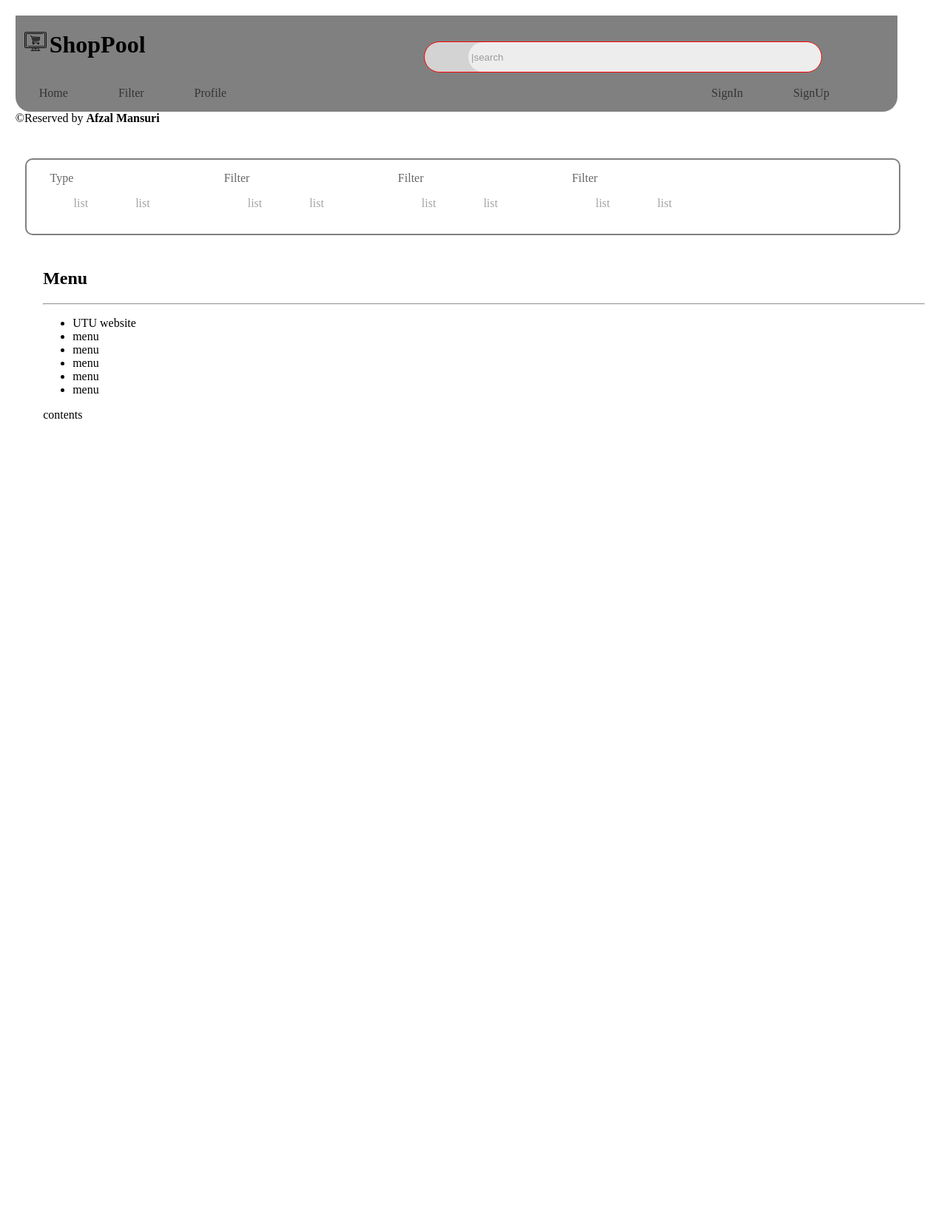
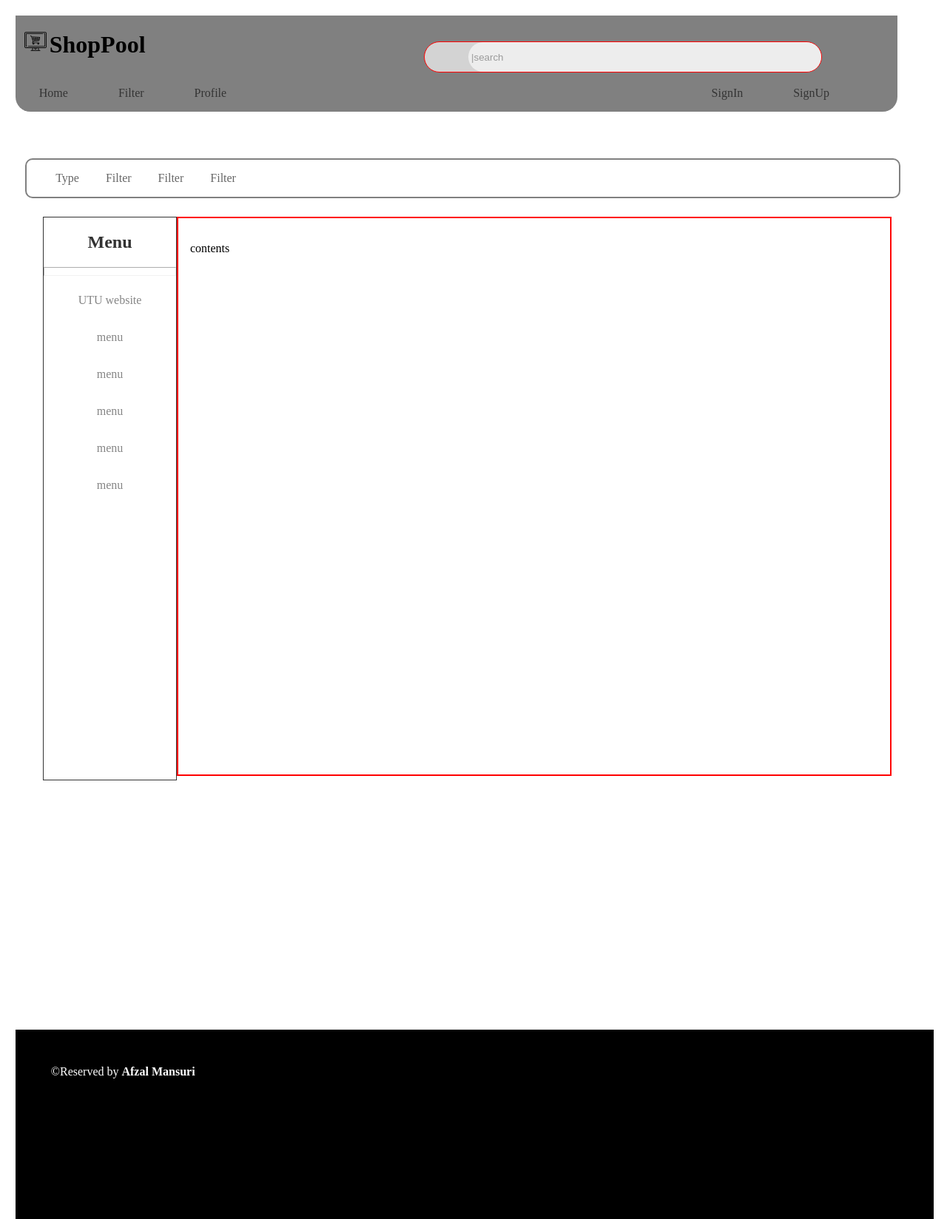
Before and after one commit to mastark3000/Project, a PHP site: page / in a window 1280 px wide. Shown: the whole page at 74% size. Before the commit the page ends 566 px from the top, so only its background shows below. Run offline with PHP 8.4, Linux system fonts and the light colour scheme; some libraries are stand-ins or nearby versions.

Commit message:
Update d.css

```diff
--- a/css/d.css
+++ b/css/d.css
@@ -159,46 +159,105 @@ form ul{
 	width: 100%;
 	margin: 0%;
 	padding: 0%;
-/*	margin-top: 2%;*/
+	height: inherit;
+	margin-left: 2%;
 }
+
+
 form ul li{
 	display: inline-block;
-	padding: 1em 2em;
+	padding: 1em;
 	opacity: 0.6;
+	text-align: center;
+	vertical-align: text-top;
+	/*background-color: yellow;*/
 }
 form ul li:hover{
 	opacity: 1;
 }
+
+ul#nest{
+	display: none;
+	float: left;
+	width: 2em;
+	margin:0em;
+	/*background-color: blue;*/
+	margin-top: 3em;
+}
+ul#nest li{
+	display: block;
+	width: 3em;
+}
+
+form ul li:hover ul#nest{
+	display: block;
+}
+form ul li:hover ul#nest li{
+	background-color: grey;
+}
+
 form a{
 	text-decoration: none;
 	color: black;
 }
-#data{
-	/*padding: 2em;*/
+
+
+
+
+/*menu*/
+#menu{
+	/*width: 15em;*/
+}
+#menu div#lm,#menu div#rm{
 	display: inline-block;
-	/*background-color: blue;*/
-	/*background: url("../img/1.jpg");
-*/	background-size: cover;
-	background-repeat: no-repeat;
-	width: 200px;
-	height: 300px;
-	margin: 1em;
-	text-align: center;
+}
+#menu div#lm{
+	width: 15%;
+	float: left;
+	height: 95vh;
+/*	background-color: grey;*/
+	opacity: 0.8;
 	border: 1px solid black;
 }
-#data a{
-	margin-top: 250px;
-	width: 80%;
-	height: 10%;
-	text-decoration: none;
-	font-size: 20px;
-	/*background-color: green;*/
-/*	display: none;*/
+#menu div#lm:hover{
+	opacity: 1;
 }
-#data:hover{
+#menu div#rm{
+	width: 78%;
+	padding: 1em;
+	border: 2px solid red;
+	height: 90vh;
+}
+#menu hr{
+	height: 10px;
+}
+#menu h2{
+	text-align: center;
+	vertical-align: middle;
+}
+#menu ul{
+	/*width: 15%;*/
+	padding: 0%;
+	margin: 0%;
+}
+#menu li{
+	list-style-type: none;
+	padding: 1em;
 	opacity: 0.6;
+	text-align: center;
 }
-#data:hover a{
-	/*background-color: red;*/
+#menu ul li:hover a{
+	opacity: 1;
+	text-align: center;
+}
+
+
+
+#footer{
+	bottom: 0;
+	margin-top: 100%;
+	height: 10em;
+	background-color: black;
 	color: white;
+	padding: 3em;
 }
```
